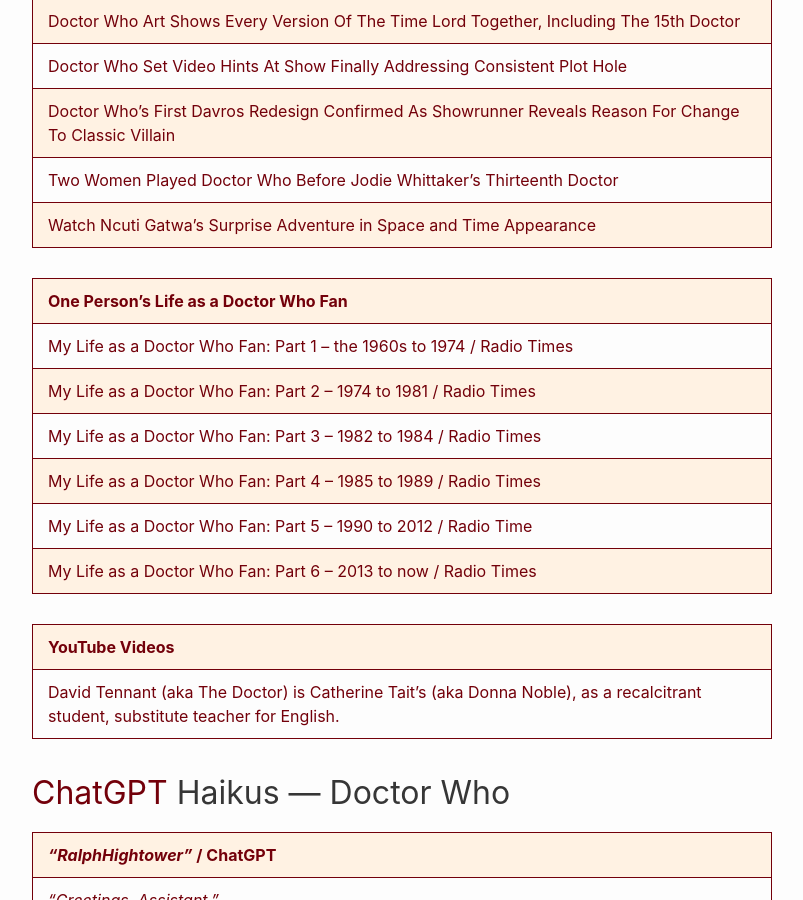
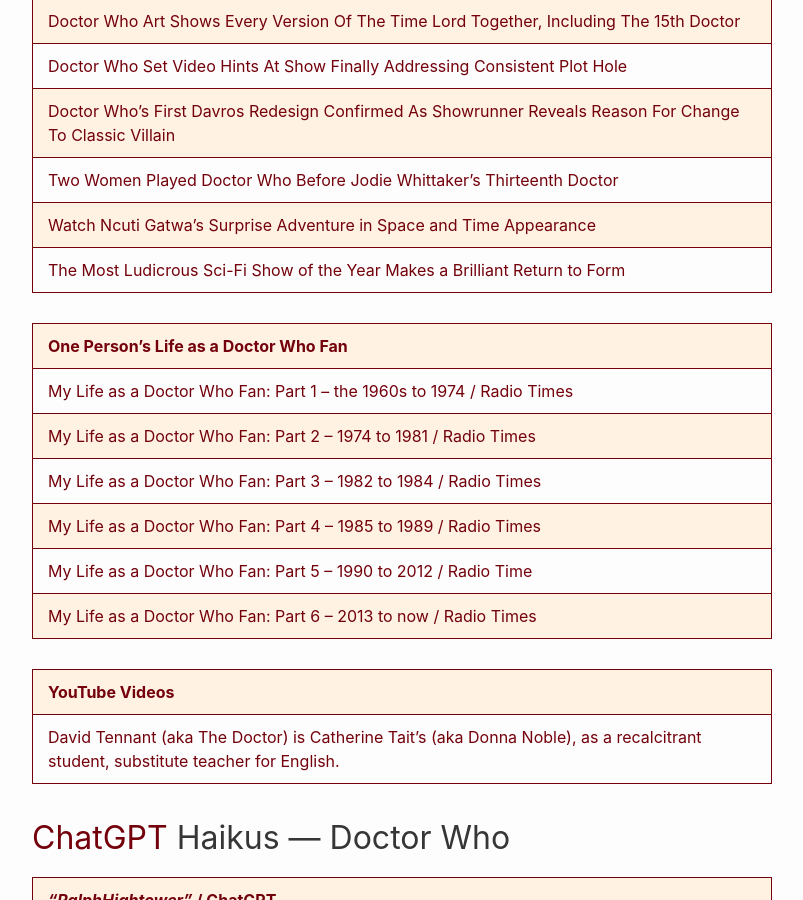
Before and after one commit to RalphHightower/RalphHightower, a Jekyll site: the page built from ScienceFiction/DoctorWho.md, in a window 1280 px wide and 900 px high, scrolled down 7599 px. Shown: the whole window, without its empty margins (238-1041 px from the left). Built offline with Jekyll 4.4.1, drawn with Linux system fonts in a browser that asks for light colours; our own code applies the rules of GitHub Pages for plain Markdown files.

Commit message:
[docs](doc): DoctorWho(extended description)

```diff
--- a/ScienceFiction/DoctorWho.md
+++ b/ScienceFiction/DoctorWho.md
@@ -127,6 +127,7 @@
 | [Doctor Who's First Davros Redesign Confirmed As Showrunner Reveals Reason For Change To Classic Villain](https://screenrant.com/doctor-who-davros-redesign-confirmed-showrunner-explain/ ) |
 | [Two Women Played Doctor Who Before Jodie Whittaker's Thirteenth Doctor](https://screenrant.com/doctor-who-first-female-before-whittaker/ ) |
 | [Watch Ncuti Gatwa's Surprise Adventure in Space and Time Appearance](https://gizmodo.com/doctor-who-ncuti-gatwa-adventure-in-space-and-time-bbc-1851046304 ) |
+| [The Most Ludicrous Sci-Fi Show of the Year Makes a Brilliant Return to Form](https://www.inverse.com/entertainment/doctor-who-review-the-star-beast-60th-anniversary-special ) |
 
 | One Person's Life as a Doctor Who Fan|
 |---|
```
